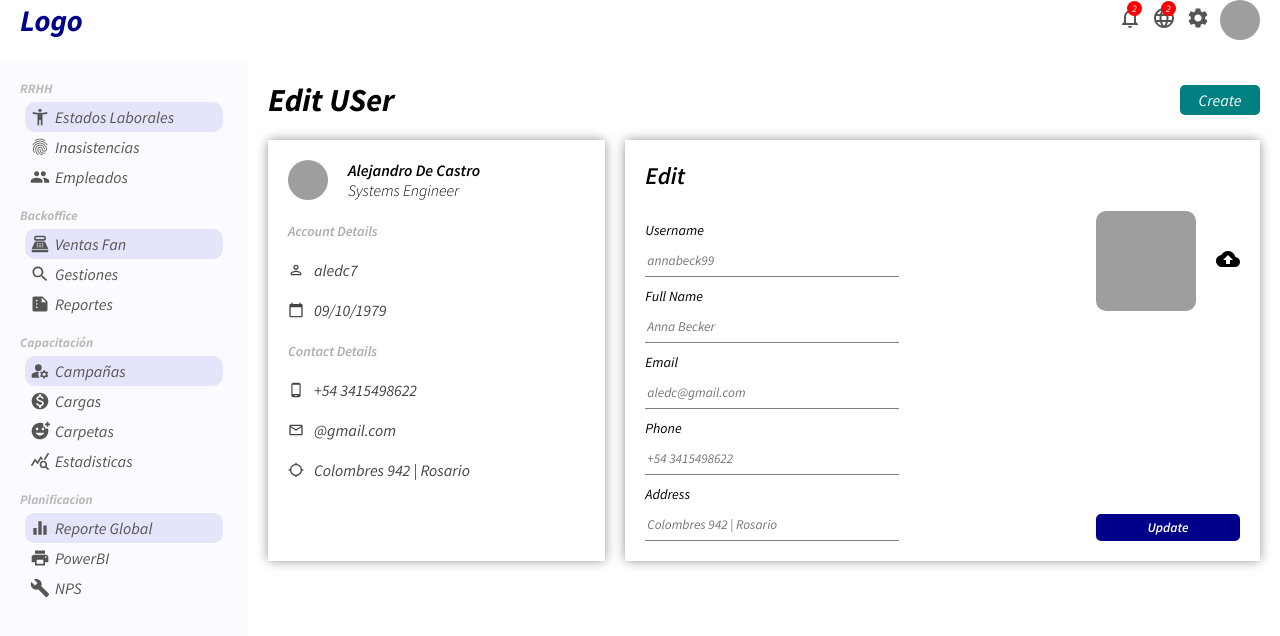
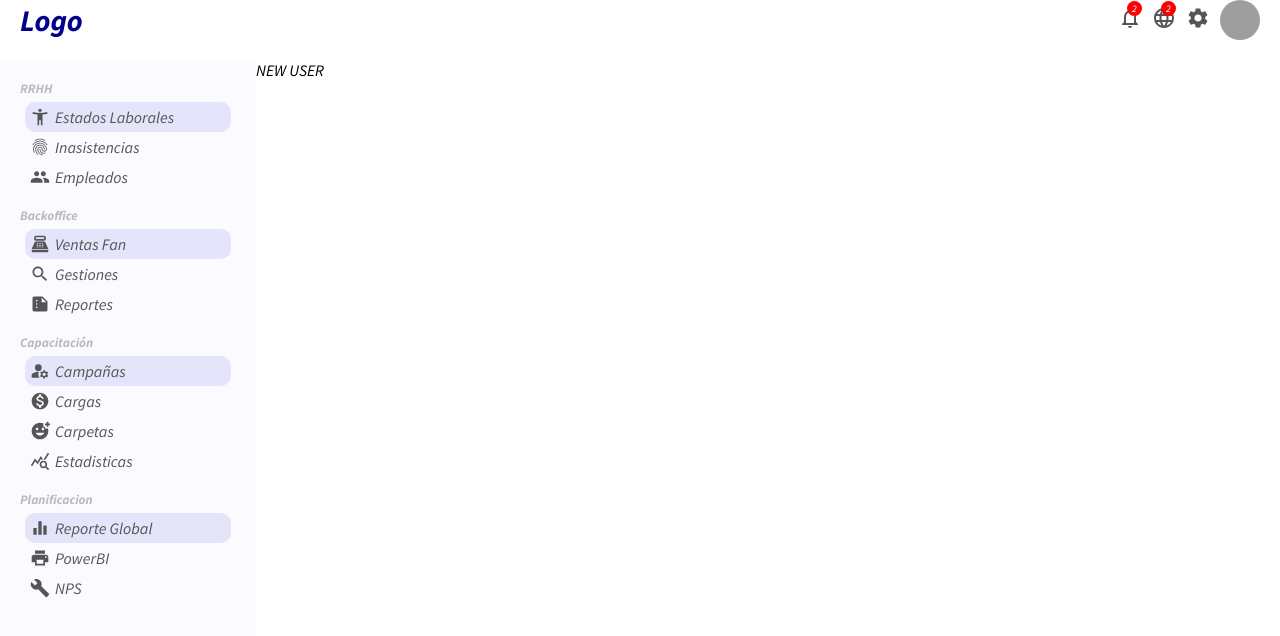
Before and after one commit to aledc7/react_admin_dashboard, a React (Create React App) app: page /user/newUser in a window 1280 px wide. Shown: the top 636 px of the page. Built offline with nearby package versions, Linux system fonts and the light colour scheme; grey boxes are pictures that could not be loaded.

Commit message:
new user ya tiene un link y abre el componente new user

```diff
--- a/src/components/App/App.jsx
+++ b/src/components/App/App.jsx
@@ -3,7 +3,6 @@ import { Sidebar } from "../Sidebar/Sidebar.jsx";
 import './app.css';
 import { Home } from '../pages/Home/home.jsx'
 import Box from '@mui/material/Box';
-
 import {
   BrowserRouter,
   Routes,
@@ -11,6 +10,7 @@ import {
 } from "react-router-dom";
 import { Userlist } from "../pages/UserList/UserList.jsx";
 import { User } from '../pages/User/User.jsx';
+import { NewUser } from '../pages/newUser/NewUser.jsx'
 
 
 function App() {
@@ -24,6 +24,7 @@ function App() {
             <Route path='/' element={ <Home/> }   />
             <Route path='/users' element={ <Userlist/> }  />
             <Route path='/user/:userID' element={ <User/> }  />
+            <Route path='/user/newUser' element={ <NewUser/> }  />
           </Routes>
         </BrowserRouter>
 
--- /dev/null
+++ b/src/components/pages/newUser/NewUser.jsx
@@ -0,0 +1,13 @@
+import './newUser.css';
+
+function NewUser() {
+    return (
+        <div className='newUser'>
+            NEW USER
+        </div>
+    )
+}
+
+
+
+export { NewUser } ;
--- /dev/null
+++ b/src/components/pages/newUser/newUser.css
@@ -0,0 +1,4 @@
+.newUser {
+    display: flex;
+    flex: 4;
+}
```
